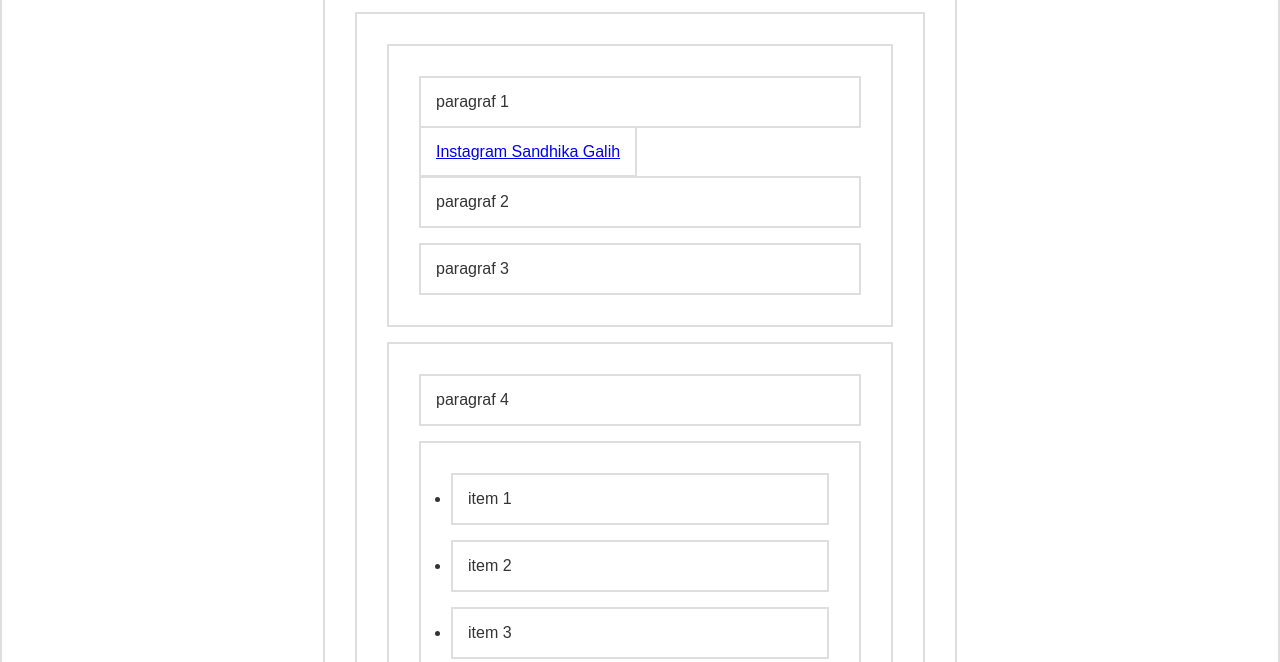
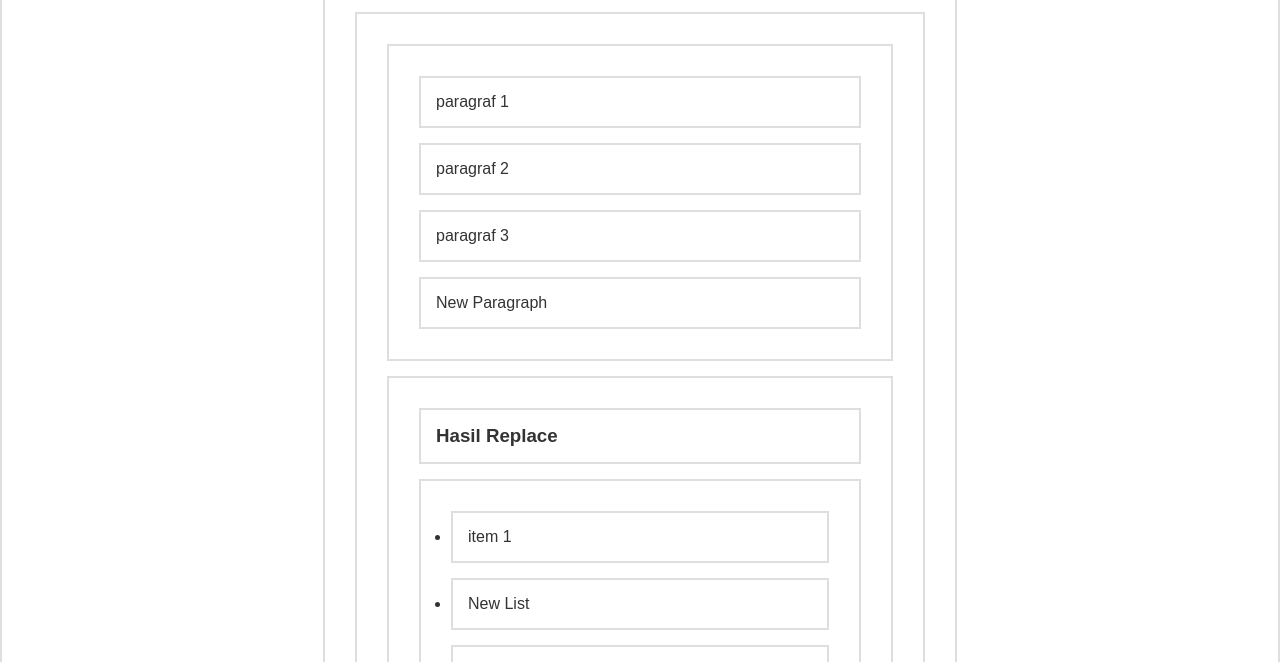
Before and after one commit to ArisandiYudiarta/DOM, a plain HTML site: page index.html in a window 1280 px wide. Shown: the part 138-800 px from the top of the page. Drawn offline with Linux system fonts and the light colour scheme.

Commit message:
DOM Manipulation II

```diff
--- a/index.html
+++ b/index.html
@@ -51,6 +51,6 @@
       </section>
   </div>
 
-<script src="manipulationode.js"></script>
+<script src="manipulationnode.js"></script>
 </body>
 </html>
--- a/manipulationnode.js
+++ b/manipulationnode.js
@@ -1 +1,65 @@
-// MANIPULATION NODE
+//DOM MANIPULATION NODE
+
+// Menambah tag+isi paragraf baru di bagian section#a
+
+// buat elemen baru
+const pBaru = document.createElement('p');
+let textP = document.createTextNode('New Paragraph');
+
+// menyimpan tulisan kedalam paragraf
+pBaru.appendChild(textP);
+
+//menyimkan pBaru diakhir SectionA
+
+// menggunakan node.appendChild()
+const sectionA = document.getElementById('a');
+sectionA.appendChild(pBaru);
+
+// =============================================================
+
+// menggunakan node.insertBefore(<node yang mau ditambah>,<sebelum elemen apa mau diisi>)
+
+//memasukkan sebelum li ke-2 didalam ul
+
+//buat elemen + text
+const addLi = document.createElement('li');
+let textLi = document.createTextNode('New List');
+
+// masukan teks ke elemen
+addLi.appendChild(textLi);
+
+// parent element
+const ul = document.querySelector('section#b ul');
+// elemen berikutnya
+const li = ul.querySelector('li:nth-child(2)');
+
+//memasukan elemen baru
+
+ul.insertBefore(addLi, li);
+
+
+// ===================================================================
+
+// parentNode.removeChild()
+// menghapus link setelah element p#p1
+
+const alink = document.getElementsByTagName('a')[0];
+// "sectionA" diambil dari atas di bagian appendChild()
+sectionA.removeChild(alink);
+
+
+// ====================================================================
+
+// parentNode.replaceChild()
+
+// mereplace tag <p> di section#b
+
+const sectB = document.getElementById('b')
+const p4 = sectB.querySelector('p');
+
+const h3 = document.createElement('h3');
+const isiH3 = document.createTextNode('Hasil Replace');
+
+h3.appendChild(isiH3);
+
+sectB.replaceChild(h3, p4);
```
